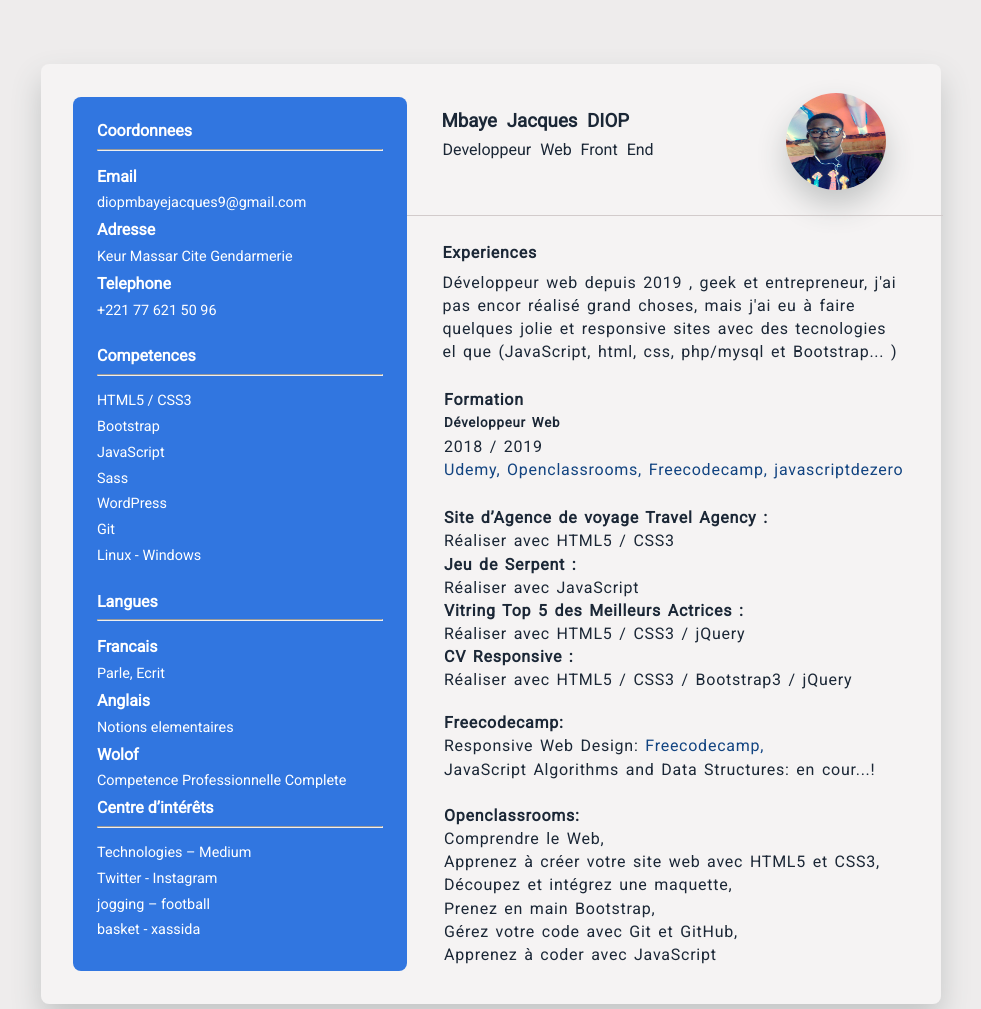
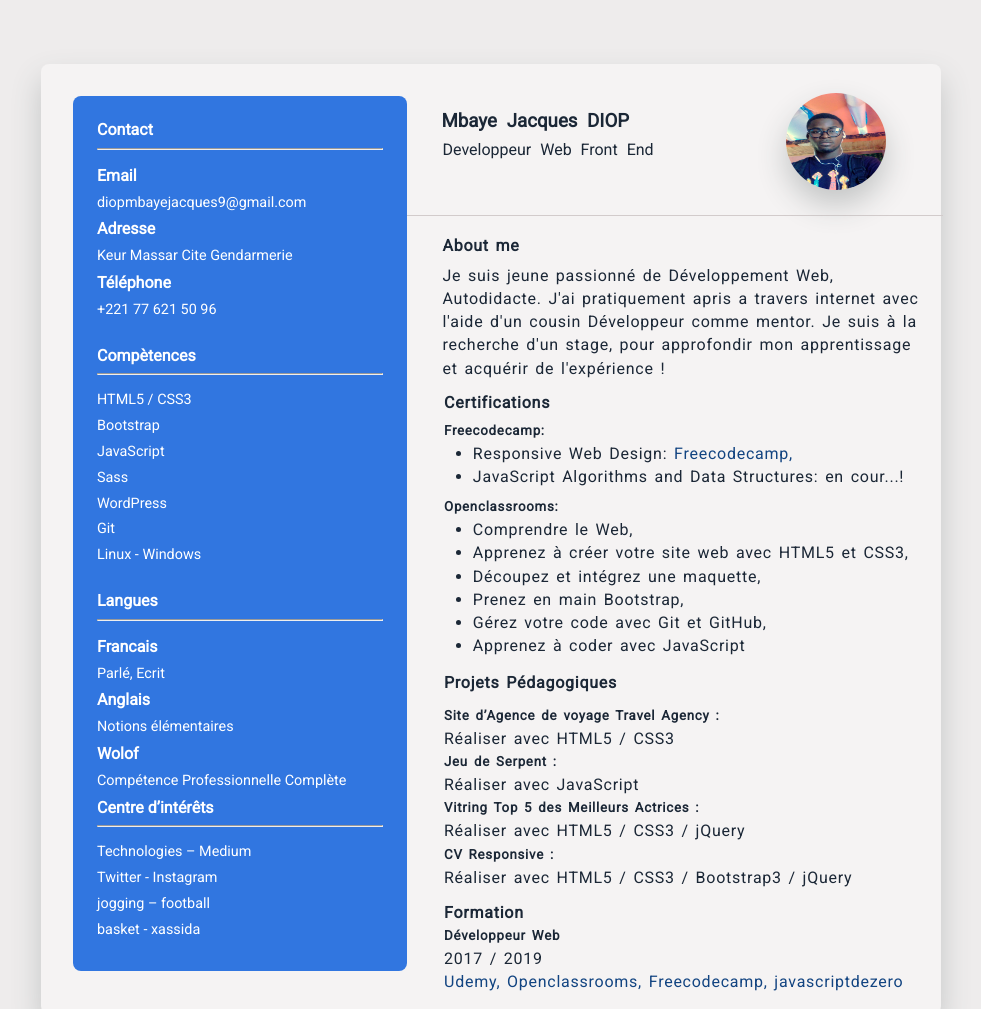
Before and after one commit to MJ-diop/MJD_CV, a website: page index.html in a window 1280 px wide. Shown: the top 1009 px of the page, without its empty margins (149-1130 px from the left). Drawn offline with Linux system fonts and the light colour scheme.

Commit message:
reposionnement & corection d'ortographe

```diff
--- a/index.html
+++ b/index.html
@@ -12,19 +12,23 @@
         <div class="blue-section">
           <!-- COORDONEE -->
           <section class="coordonnee">
-            <h4>Coordonnees</h4>
+            <h4>Contact</h4>
             <hr />
             <h4>Email</h4>
-            <p>diopmbayejacques9@gmail.com</p>
+            <p>
+              <a href="mailto:diopmbayejacques9@gmail.com"
+                >diopmbayejacques9@gmail.com</a
+              >
+            </p>
             <h4>Adresse</h4>
             <p>Keur Massar Cite Gendarmerie</p>
-            <h4>Telephone</h4>
+            <h4>Téléphone</h4>
             <p>+221 77 621 50 96</p>
           </section>
           <br />
           <!-- COMPETENCES -->
           <section class="competence">
-            <h4>Competences</h4>
+            <h4>Compètences</h4>
             <hr />
             <p>HTML5 / CSS3</p>
             <p>Bootstrap</p>
@@ -40,11 +44,11 @@
             <h4>Langues</h4>
             <hr />
             <h4>Francais</h4>
-            <p>Parle, Ecrit</p>
+            <p>Parlé, Ecrit</p>
             <h4>Anglais</h4>
-            <p>Notions elementaires</p>
+            <p>Notions élémentaires</p>
             <h4>Wolof</h4>
-            <p>Competence Professionnelle Complete</p>
+            <p>Compétence Professionnelle Complète</p>
           </section>
           <!-- LANGUES -->
           <section class="rs-ct">
@@ -64,26 +68,71 @@
               <p>Developpeur Web Front End</p>
               <img src="src/img/me.jpg" />
             </div>
-            <div class="line-gray"></div>
           </section>
         </div>
         <!-- END OF THE div about-me -->
-        <section class="experience">
-          <h4>Experiences</h4>
-          <p class="text-experience">
-            Développeur web depuis 2019 , geek et entrepreneur, j'ai pas encor
-            réalisé grand choses, mais j'ai eu à faire quelques jolie et
+        <section class="aboutme">
+          <h4>About me</h4>
+          <p class="text-aboutme">
+            Je suis jeune passionné de Développement Web, Autodidacte. J'ai
+            pratiquement apris a travers internet avec l'aide d'un cousin
+            Développeur comme mentor.<!-- geek et entrepreneur, j'ai eu à faire quelques jolie et
             responsive sites avec des tecnologies el que (JavaScript, html, css,
-            php/mysql et Bootstrap... )
+            et Bootstrap... )-->
+            Je suis à la recherche d'un stage, pour approfondir mon
+            apprentissage et acquérir de l'expérience !
           </p>
         </section>
-        <!-- END OF THE experience section -->
+        <!-- END OF THE aboutme section -->
       </div>
       <!-- END OF THE div container -->
+      <section class="certification-cour">
+        <h4>Certifications</h4>
+        <div class="fcc">
+          <h5>Freecodecamp:</h5>
+          <ul>
+            <li>
+              Responsive Web Design:
+              <a
+                class="cf"
+                href="https://www.freecodecamp.org/certification/mjd/responsive-web-design"
+                target="blank"
+                >Freecodecamp,</a
+              >
+            </li>
+            <li>JavaScript Algorithms and Data Structures: en cour...!</li>
+          </ul>
+        </div>
+        <div class="opc">
+          <h5>Openclassrooms:</h5>
+          <ul>
+            <li>Comprendre le Web,</li>
+            <li>Apprenez à créer votre site web avec HTML5 et CSS3,</li>
+            <li>Découpez et intégrez une maquette,</li>
+            <li>Prenez en main Bootstrap,</li>
+            <li>Gérez votre code avec Git et GitHub,</li>
+            <li>Apprenez à coder avec JavaScript</li>
+          </ul>
+        </div>
+      </section>
+      <!-- END OF THE certification-cour section -->
+      <section class="projets-ped">
+        <h4>Projets Pédagogiques</h4>
+        <br />
+        <h5>Site d’Agence de voyage Travel Agency :</h5>
+        <span>Réaliser avec HTML5 / CSS3</span><br />
+        <h5>Jeu de Serpent :</h5>
+        <span>Réaliser avec JavaScript</span><br />
+        <h5>Vitring Top 5 des Meilleurs Actrices :</h5>
+        <span>Réaliser avec HTML5 / CSS3 / jQuery</span><br />
+        <h5>CV Responsive :</h5>
+        <span>Réaliser avec HTML5 / CSS3 / Bootstrap3 / jQuery</span>
+      </section>
+      <!-- END OF THE projets-ped section -->
       <section class="formation">
         <h4>Formation</h4>
         <h5>Développeur Web</h5>
-        <span>2018 / 2019</span>
+        <span>2017 / 2019</span>
         <p>
           <a href="https://www.udemy.com/" target="blank">Udemy,</a>
 
@@ -99,43 +148,6 @@
         </p>
       </section>
       <!-- END OF THE formation section -->
-      <section class="projets-ped">
-        <h4>Site d’Agence de voyage Travel Agency :</h4>
-        <span>Réaliser avec HTML5 / CSS3</span><br />
-        <h4>Jeu de Serpent :</h4>
-        <span>Réaliser avec JavaScript</span><br />
-        <h4>Vitring Top 5 des Meilleurs Actrices :</h4>
-        <span>Réaliser avec HTML5 / CSS3 / jQuery</span><br />
-        <h4>CV Responsive :</h4>
-        <span>Réaliser avec HTML5 / CSS3 / Bootstrap3 / jQuery</span>
-      </section>
-      <!-- END OF THE projets-ped section -->
-      <section class="certification-cour">
-        <div class="fcc">
-          <h4>Freecodecamp:</h4>
-          <p>
-            Responsive Web Design:
-            <a
-              class="cf"
-              href="https://www.freecodecamp.org/certification/mjd/responsive-web-design"
-              target="blank"
-              >Freecodecamp,</a
-            >
-          </p>
-          <p>JavaScript Algorithms and Data Structures: en cour...!</p>
-        </div>
-        <br />
-        <div class="opc">
-          <h4>Openclassrooms:</h4>
-          <p>Comprendre le Web,</p>
-          <p>Apprenez à créer votre site web avec HTML5 et CSS3,</p>
-          <p>Découpez et intégrez une maquette,</p>
-          <p>Prenez en main Bootstrap,</p>
-          <p>Gérez votre code avec Git et GitHub,</p>
-          <p>Apprenez à coder avec JavaScript</p>
-        </div>
-      </section>
-      <!-- END OF THE certification-cour section -->
     </main>
 
     <script src="src/js/main.js"></script>
--- a/src/scss/main.scss
+++ b/src/scss/main.scss
@@ -20,7 +20,7 @@ body {
 main {
   width: calc(100% - 100px);
   max-width: 900px;
-  height: 940px;
+  height: 950px;
   padding: 2em;
   margin-left: auto;
   margin-right: auto;
@@ -52,6 +52,11 @@ main {
 
       hr {
         margin-bottom: 1rem;
+      }
+
+      a {
+        text-decoration: none;
+        color: inherit;
       }
     }
 
@@ -93,12 +98,12 @@ main {
       }
     }
 
-    .experience {
-      margin-top: 150px;
+    .aboutme {
+      margin-top: 144px;
       left: 35.0936px;
       position: relative;
       top: -6px;
-      width: 460px;
+      width: 480px;
       height: 140px;
       word-spacing: 2px;
       line-height: 23.15px;
@@ -112,7 +117,7 @@ main {
   }
   .formation {
     float: right;
-    margin-top: -583px;
+    margin-top: -70px;
     width: 465px;
     word-spacing: 2px;
     line-height: 23.15px;
@@ -131,22 +136,34 @@ main {
 
   .projets-ped {
     float: right;
-    margin-top: -465px;
+    margin-top: -300px;
     width: 465px;
     word-spacing: 2px;
     line-height: 23.15px;
     letter-spacing: 0.75px;
     color: rgb(27, 39, 54);
+
+    &:nth-child(3) > h4:nth-child(1) {
+      height: 10px;
+    }
   }
 
   .certification-cour {
     float: right;
-    margin-top: -260px;
+    margin-top: -580px;
     width: 465px;
     word-spacing: 2px;
     line-height: 23.15px;
     letter-spacing: 0.75px;
     color: rgb(27, 39, 54);
+
+    h4 {
+      margin-bottom: 5px;
+    }
+
+    li {
+      margin-left: 1.8rem;
+    }
 
     .cf {
       text-decoration: none;
@@ -156,5 +173,9 @@ main {
         color: #3176e0;
       }
     }
+
+    .opc {
+      margin-top: 7px;
+    }
   }
 }
```
Also changed, not shown: src/css/main.css.
